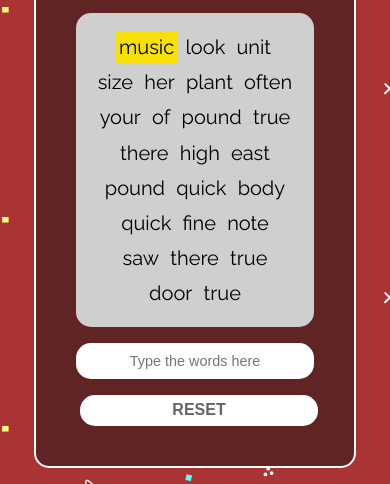
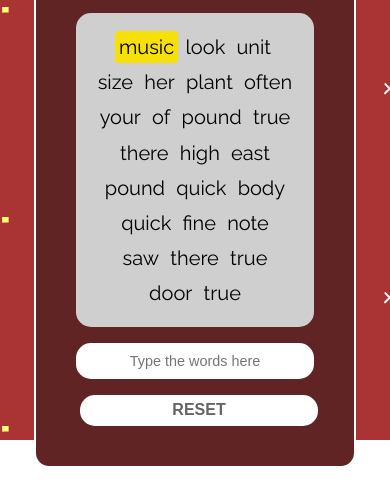
Before and after one commit to ReneLaverdure/SpeedTyperV3, a plain HTML site: page index.html in a window 390 px wide. Shown: the part 404-888 px from the top of the page. Drawn offline with Linux system fonts and the light colour scheme.

Commit message:
fixed background

```diff
--- a/main.css
+++ b/main.css
@@ -15,7 +15,7 @@ html {
 
 .background {
   width: 100%;
-  height: 100%;
+  height: 100vh;
   padding: 5rem;
   position: relative;
   background: #404040;
@@ -26,7 +26,7 @@
 background-attachment: fixed;
 
 
-  display: flex;
+  /* display: flex; */
 }
 
 .upper-edge {
@@ -183,7 +183,6 @@ background-attachment: fixed;
 @media screen and (max-width: 600px) {
   .background {
     padding: 2rem;
-    height: 100%;
   }
 
   .settings {
```
